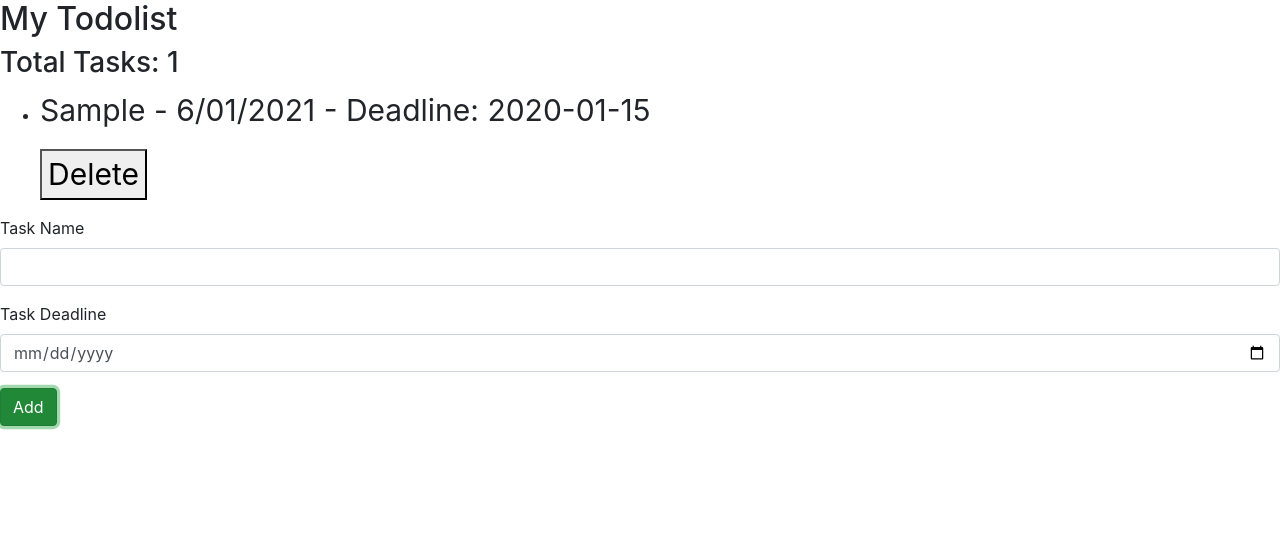
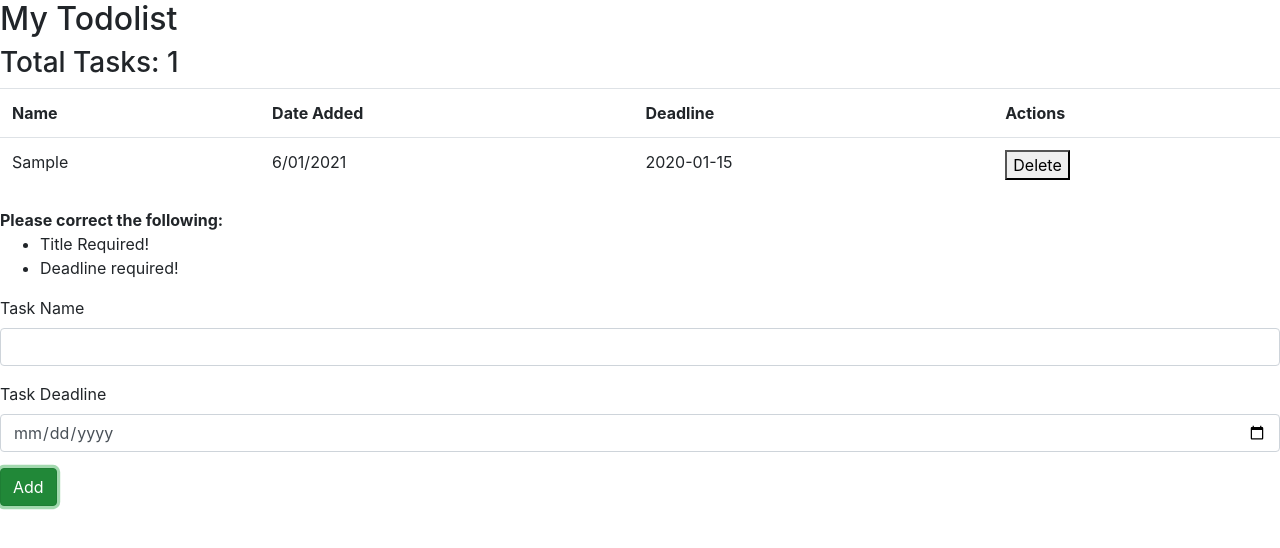
Before and after one commit to MuhammadMuneeb/vue-js-todo-list, a Vue app: page / in a window 1280 px wide. Both pictures are taken after typing "Sample", "2020-01-15" into the empty fields and a click on the button "Add". Shown: the top 548 px of the page. Built offline with nearby package versions, Linux system fonts and the light colour scheme.

Commit message:
Todo list display set in table and validation added

```diff
--- a/src/components/AddTodo.vue
+++ b/src/components/AddTodo.vue
@@ -1,6 +1,12 @@
 <template>
     <div>
         <form @submit="addTodo">
+         <p v-if="errors.length">
+             <b>Please correct the following:</b>
+             <ul>
+                 <li v-for="error in errors" v-bind:key="error">{{ error }}</li>
+             </ul>
+         </p>
             <div class="form-group">
             <label id="title">Task Name</label>
             <input type="text" v-model="title" name="title" class="form-control">
@@ -9,7 +15,6 @@
             <label id="deadline">Task Deadline</label>
             <input type="date" v-model="deadline" name="deadline" class="form-control">
             </div>
-
             <b-button type="submit" variant="success">Add</b-button>
         </form>
     </div>
@@ -23,13 +28,15 @@ export default{
     data(){
         return {
             title: '',
-            deadline: ''
+            deadline: '',
+            errors: []
         }
     },
     methods: {
         addTodo(e){
             e.preventDefault();
 
+            if(this.title && this.deadline){
             const newTodoObj = {
                 id: uuid.v4(),
                 title: this.title,
@@ -41,6 +48,17 @@ export default{
             this.$emit('add-todo', newTodoObj);
             this.title = '';
             this.deadline ='';
+            this.errors = [];
+                        }
+
+            if(!this.title){
+                this.errors.push('Title Required!');
+            }
+
+            if(!this.deadline){
+                this.errors.push('Deadline required!');
+            }
+
         }
     },
     computed: {
--- a/src/components/Todo.vue
+++ b/src/components/Todo.vue
@@ -1,12 +1,36 @@
 <template>
-    <div :class="{'sax':todo.completed , 'incomplete':!todo.completed}">
+    <!-- <div :class="{'sax':todo.completed , 'incomplete':!todo.completed}"> -->
+        <div>
+        <!-- <p @click="markComplete">{{ todo.title }} - {{todo.date}} - Deadline: {{todo.deadline}} </p> -->
+        <table class="table">
+            <tr>
+               <th>Name</th>
+               <th>Date Added</th>
+               <th>Deadline</th>
+               <th>Actions</th>
+            </tr>
+            <tbody>
+            <tr v-for="todo in todos" v-bind:key="todo.id">
+                <td>{{ todo.title }}</td>
+                <td>{{ todo.date }}</td>
+                <td>{{ todo.deadline }}</td>
+                <td><button @click="$emit('delete-todo', todo.id)">Delete</button></td>
 
-        <p @click="markComplete">{{ todo.title }} - {{todo.date}} - Deadline: {{todo.deadline}} </p>
-        <button @click="$emit('delete-todo', todo.id)">Delete</button>
+                <!-- <Todo v-bind:todo="todo" v-on:delete-todo="$emit('delete-todo',todo.id)"/> -->
+            </tr>
+            </tbody>
+            </table>
+
     </div>
+
+
+
 </template>
 
 <script>
+
+// import Todos from './Todos';
+
 export default {
     name: 'Todo',
     props: ['todo'],
--- a/src/components/Todos.vue
+++ b/src/components/Todos.vue
@@ -2,25 +2,37 @@
     <div v-if="todos.length !== 0">
         <h2>My Todolist </h2>
         <h3>Total Tasks: {{todos.length}}</h3>
-        <ul>
-            <li v-for="todo in todos" v-bind:key="todo.id" >
-                <Todo v-bind:todo="todo" v-on:delete-todo="$emit('delete-todo',todo.id)"/>
-            </li>
-        </ul>
+
+           <table class="table">
+            <tr>
+               <th>Name</th>
+               <th>Date Added</th>
+               <th>Deadline</th>
+               <th>Actions</th>
+            </tr>
+            <tbody>
+            <tr v-for="todo in todos" v-bind:key="todo.id">
+                <td>{{ todo.title }}</td>
+                <td>{{ todo.date }}</td>
+                <td>{{ todo.deadline }}</td>
+                <td><button @click="$emit('delete-todo', todo.id)">Delete</button></td>
+            </tr>
+            <tr>
+            </tr>
+            </tbody>
+            </table>
     </div>
-    <div v-else>
+        <div v-else>
         <h3>Click on the Add button to create tasks!</h3>
-    </div>
+        </div>
 </template>
 
 <script>
-    import Todo from './Todo';
 
 
     export default{
         name: 'Todos',
-        components: {
-            Todo,
+        data(){
         },
         props: [
             "todos"
```
